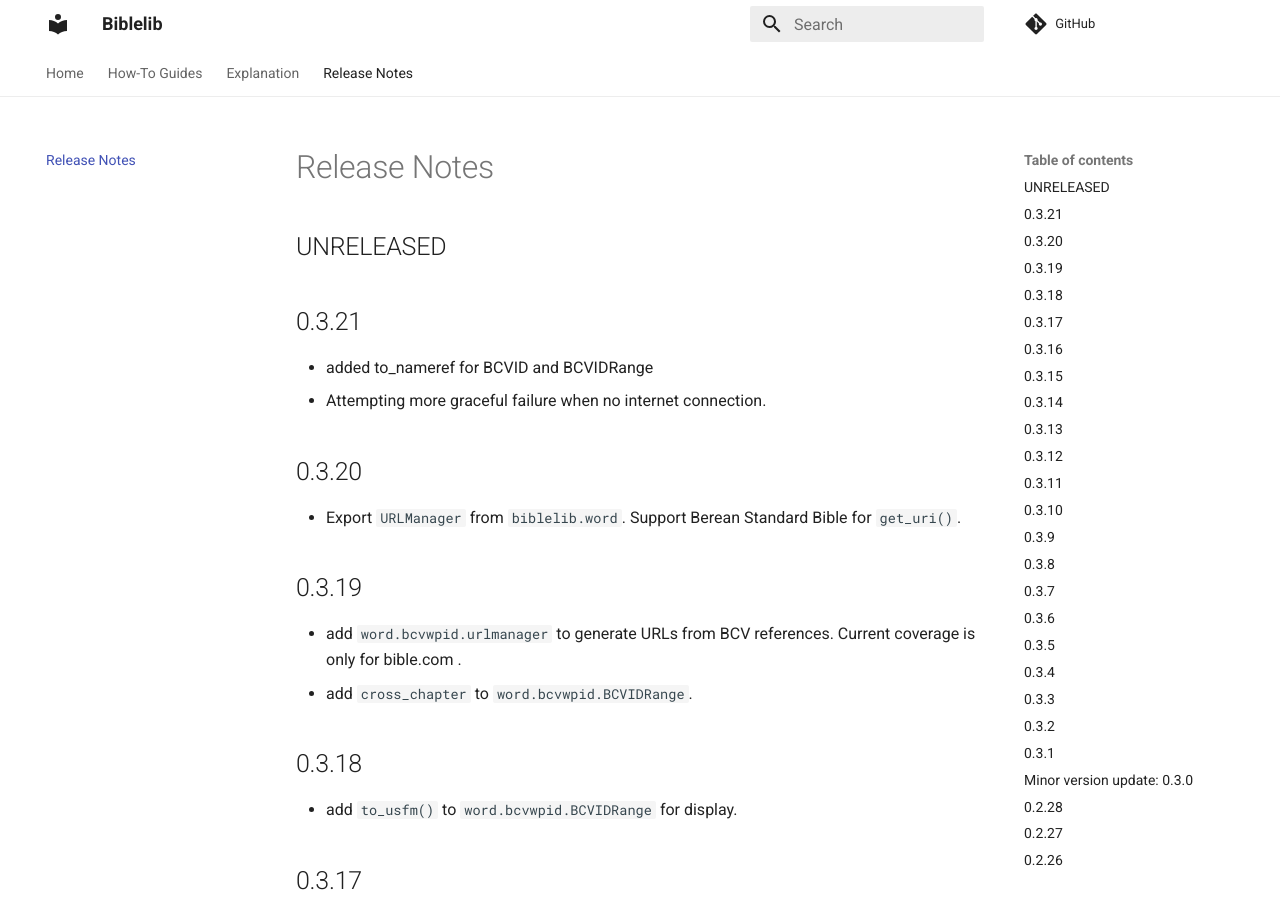
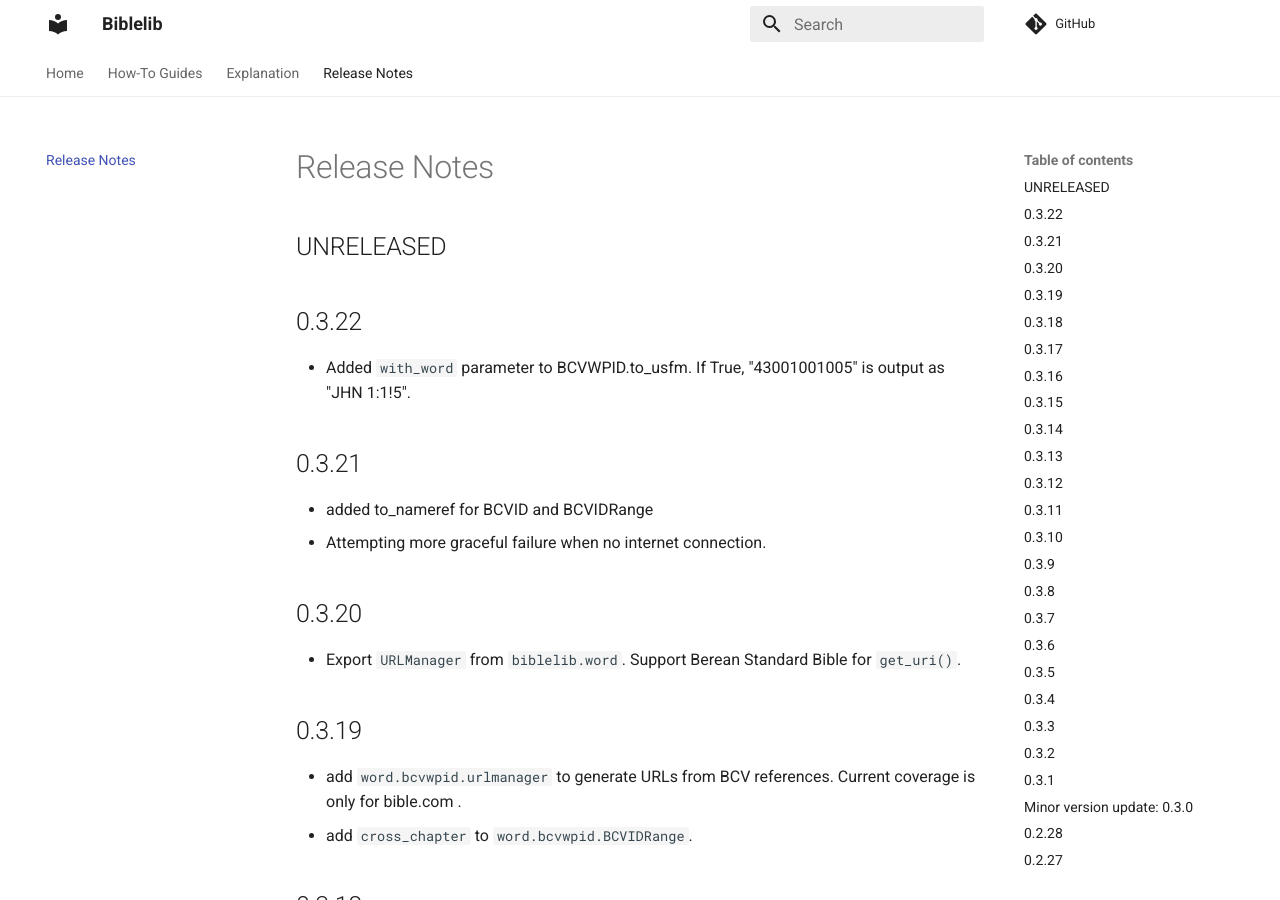
Before and after one commit to Clear-Bible/Biblelib, an MkDocs documentation site: the page built from docs/ReleaseNotes.md, in a window 1280 px wide and 900 px high. Built offline with MkDocs 1.6.1 and Material for MkDocs 9.7.7, drawn with Linux system fonts in a browser that asks for light colours; comment, search, counter and statistics services are not loaded.

Commit message:
v 0.3.22

```diff
--- a/docs/ReleaseNotes.md
+++ b/docs/ReleaseNotes.md
@@ -1,6 +1,11 @@
 # Release Notes
 
 ## UNRELEASED
+
+## 0.3.22
+
+- Added `with_word` parameter to BCVWPID.to_usfm. If True,
+  "43001001005" is output as "JHN 1:1!5".
 
 ## 0.3.21
 
```
